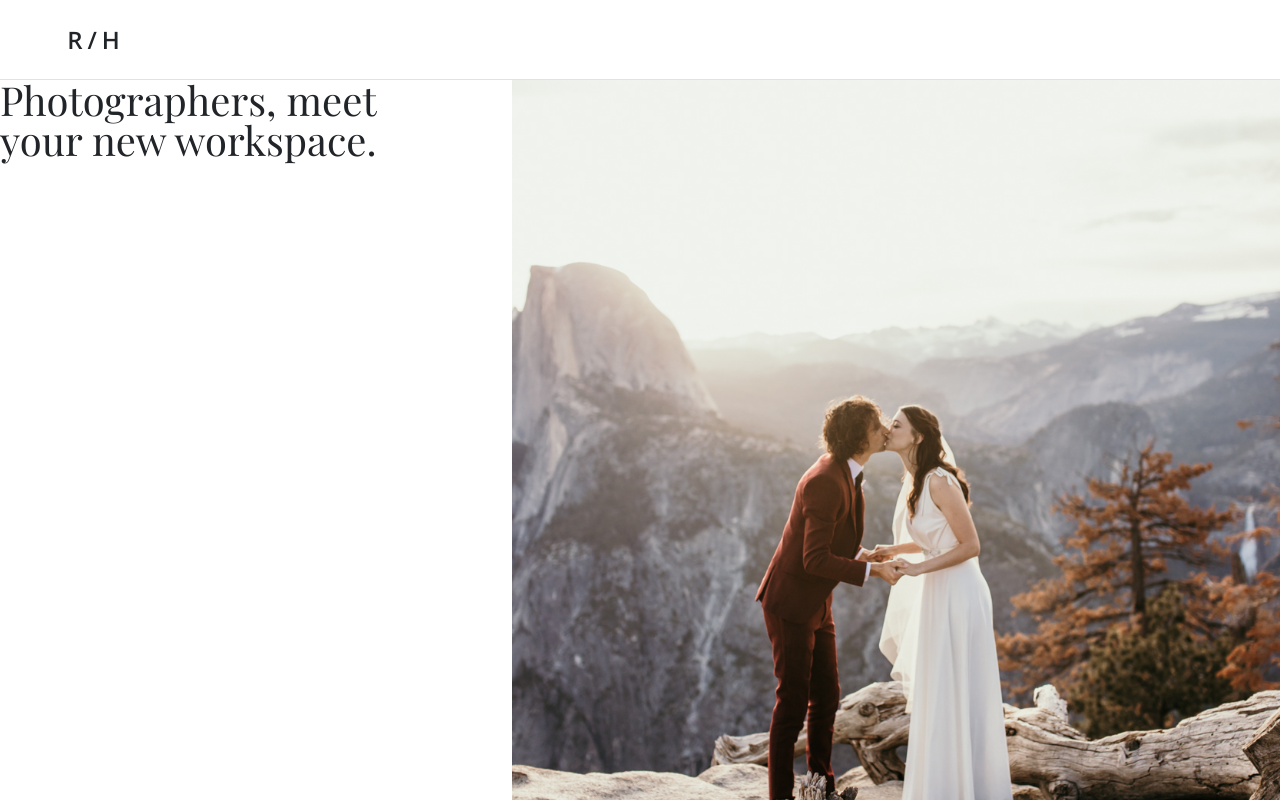
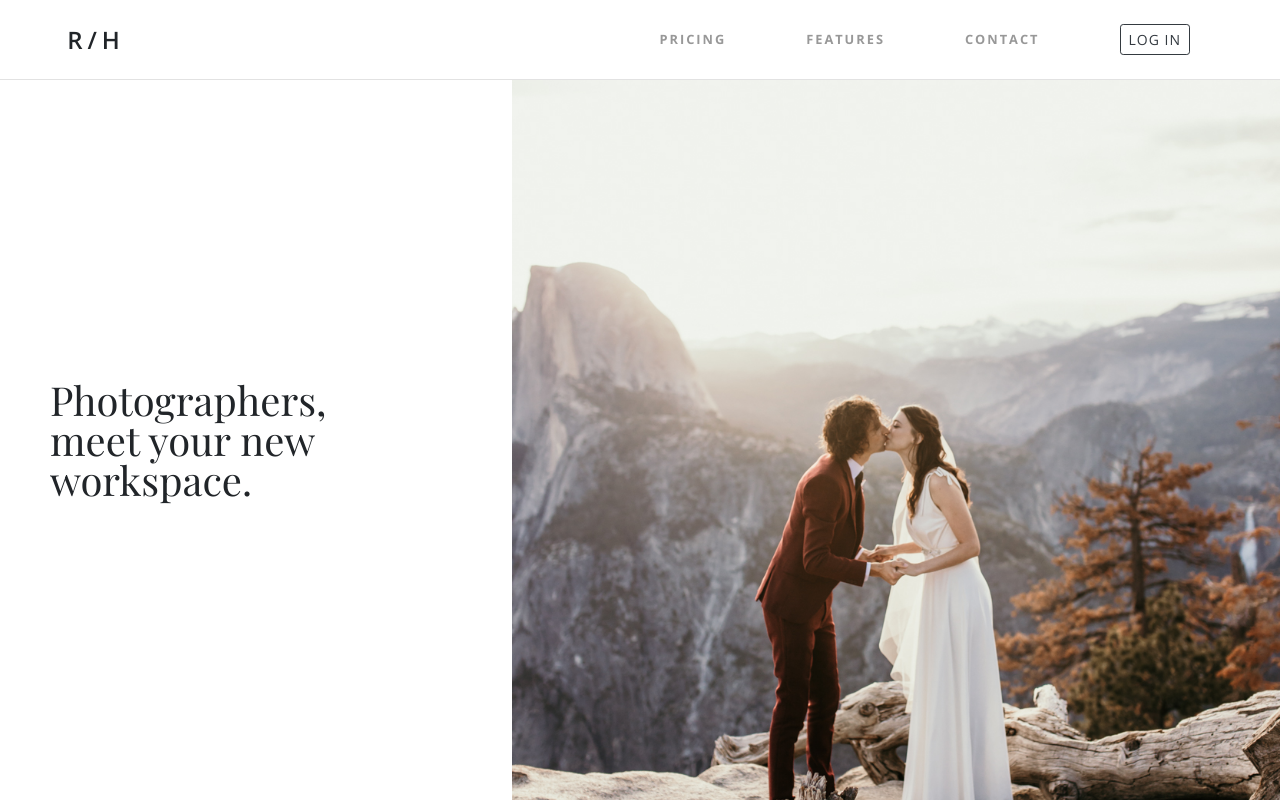
Before and after one commit to looking-fox/ecrm, a React (Create React App) app: page / in a window 1280 px wide. Built offline with nearby package versions, Linux system fonts and the light colour scheme.

Commit message:
Styling added.

```diff
--- a/src/components/Home/Home.css
+++ b/src/components/Home/Home.css
@@ -12,19 +12,45 @@
 .header{
    grid-row: 1;
    border-bottom: 1px solid #e2e2e2;
-   font-weight: 600;
-   letter-spacing: 5px;
-   font-size: 1.5em;
    display: grid;
    grid-template-columns: 15vw 85vw;
    grid-template-rows: 1;
 }
 
 .logo {
+    font-weight: 600;
+   letter-spacing: 5px;
+   font-size: 1.5em;
     display: grid;
     grid-column: 1;
     justify-content: center;
     align-content: center;
+}
+
+nav {
+    font-size: 0.8em;
+    font-weight: 700;
+    display: flex;
+    justify-content: flex-end;
+    align-items: center;
+    margin-right: 50px;
+}
+
+nav li {
+    list-style: none;
+    margin: 0px 40px;
+    letter-spacing: 2px;
+    color: #989898;
+}
+
+nav li:hover {
+    color: black;
+    cursor: pointer;
+}
+
+nav button {
+    margin: 0 40px;
+    letter-spacing: 1px;
 }
 
 .body{
@@ -36,9 +62,22 @@
 
 .introtext{
     display: grid;
+    align-self: center;
+    padding-left: 50px;
     grid-column: 1;
     font-size: 2.5em;
-    font-family: 'Playfair Display'
+    font-family: 'Playfair Display';
+    /* justify-content: center;
+    align-self: flex-start;
+    margin-left: 150px;
+    margin-top: 150px;
+    border-left: 1px solid black;
+    height: 100px;
+    width: 700px;
+    background-color: white;
+    padding: 10px;
+    padding-left: 30px;
+    z-index: 3; */
 }
 
 .mainimage{
--- a/src/components/Home/Home.js
+++ b/src/components/Home/Home.js
@@ -9,6 +9,12 @@ export default class Home extends Component {
 
         <div className="header">
            <h1 className="logo">R/H</h1>
+           <nav>
+             <li>PRICING</li>
+             <li>FEATURES</li>
+             <li>CONTACT</li>
+             <button type="button" class="btn btn-sm btn-outline-dark">LOG IN</button>
+           </nav>
         </div>
 
         <div className="body">
```
